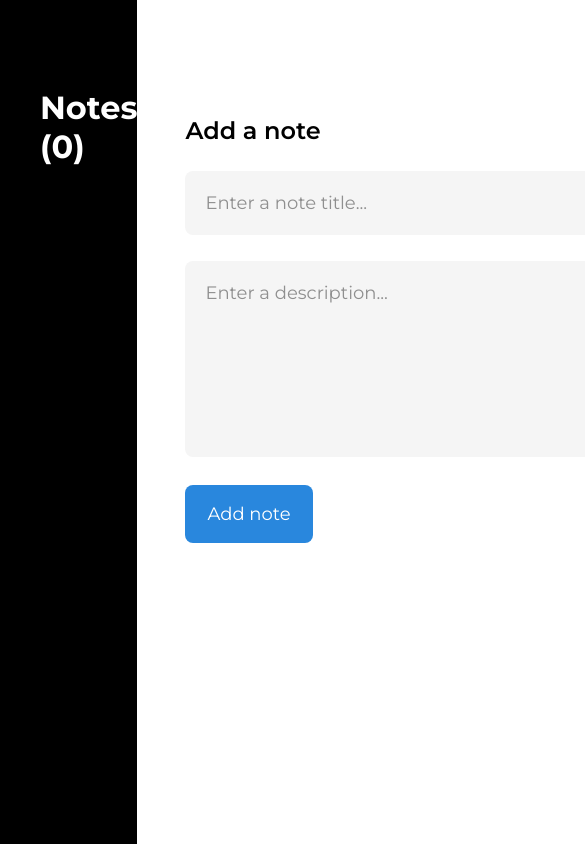
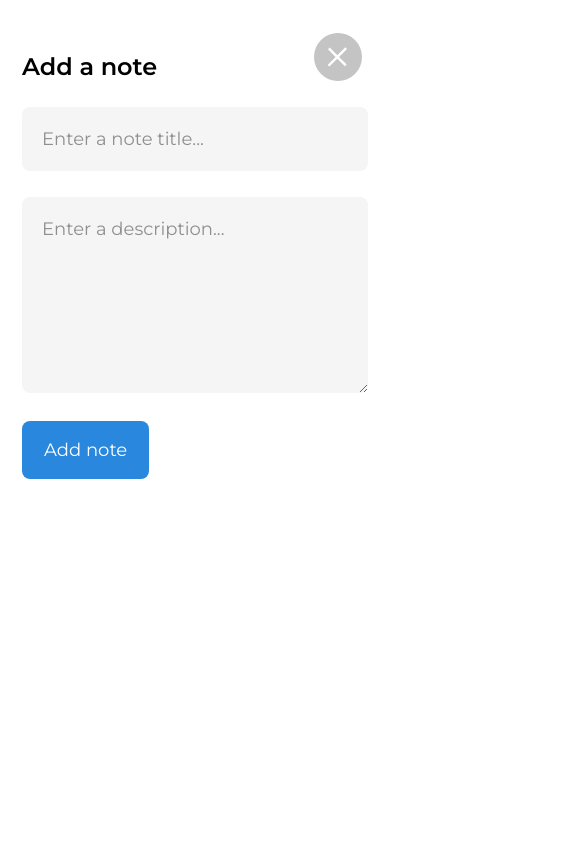
Before and after one commit to Pedromigacz/frontend_developer_exercise, a React (Create React App) app: page / in a window 390 px wide. Shown: the top 844 px of the page, 585 px wide, since content can reach past the window. Built offline with nearby package versions, Linux system fonts and the light colour scheme.

Commit message:
make AddNoteForm mobile friendly

```diff
--- a/src/components/AddNoteForm.jsx
+++ b/src/components/AddNoteForm.jsx
@@ -1,9 +1,14 @@
-import React, { useState, useContext } from "react";
+import React, { useState, useContext, useEffect } from "react";
 import { NotesContext } from "../contexts/NotesContext.jsx";
 import styles from "../styles/AddNoteForm.module.css";
 import { Input, Button } from "./";
+import CloseIcon from "../vectors/CloseIcon.jsx";
 
 const AddNoteForm = () => {
+  // mobile display
+  const [mobile, setMobile] = useState(false);
+  const [display, setDisplay] = useState(true);
+  // form state
   const [newNote, setNewNote] = useState({
     title: "",
     description: "",
@@ -20,8 +25,31 @@ const AddNoteForm = () => {
     });
   };
 
-  return (
+  const handleResize = () => {
+    if (window.innerWidth < 780) {
+      setMobile(true);
+    } else {
+      setMobile(false);
+    }
+  };
+
+  // add javascript media query
+  useEffect(() => {
+    window.addEventListener("resize", handleResize);
+    handleResize();
+    return () => window.removeEventListener("resize", handleResize);
+  }, []);
+
+  return !mobile || display ? (
     <aside className={styles.addNoteForm}>
+      <button
+        className={styles.closeButton}
+        onClick={(e) => {
+          setDisplay(false);
+        }}
+      >
+        <CloseIcon />
+      </button>
       <form onSubmit={handleSubmit}>
         <h2>Add a note</h2>
         <Input
@@ -44,7 +72,7 @@ const AddNoteForm = () => {
         <Button>Add note</Button>
       </form>
     </aside>
-  );
+  ) : null;
 };
 
 export default AddNoteForm;
--- a/src/styles/AddNoteForm.module.css
+++ b/src/styles/AddNoteForm.module.css
@@ -12,3 +12,32 @@
   font-weight: 600;
   margin-bottom: 24px;
 }
+
+.closeButton {
+  border: none;
+  background-color: transparent;
+  display: none;
+  place-items: center;
+  margin-bottom: -48px;
+  float: right;
+  cursor: pointer;
+}
+
+@media (max-width: 1330px) {
+  .addNoteForm {
+    min-width: 375px;
+    padding: 32px 22px 0 22px;
+  }
+}
+
+@media (max-width: 780px) {
+  .addNoteForm {
+    position: absolute;
+    top: 0;
+    right: 0;
+    min-width: 100% !important;
+  }
+  .closeButton {
+    display: grid;
+  }
+}
```
